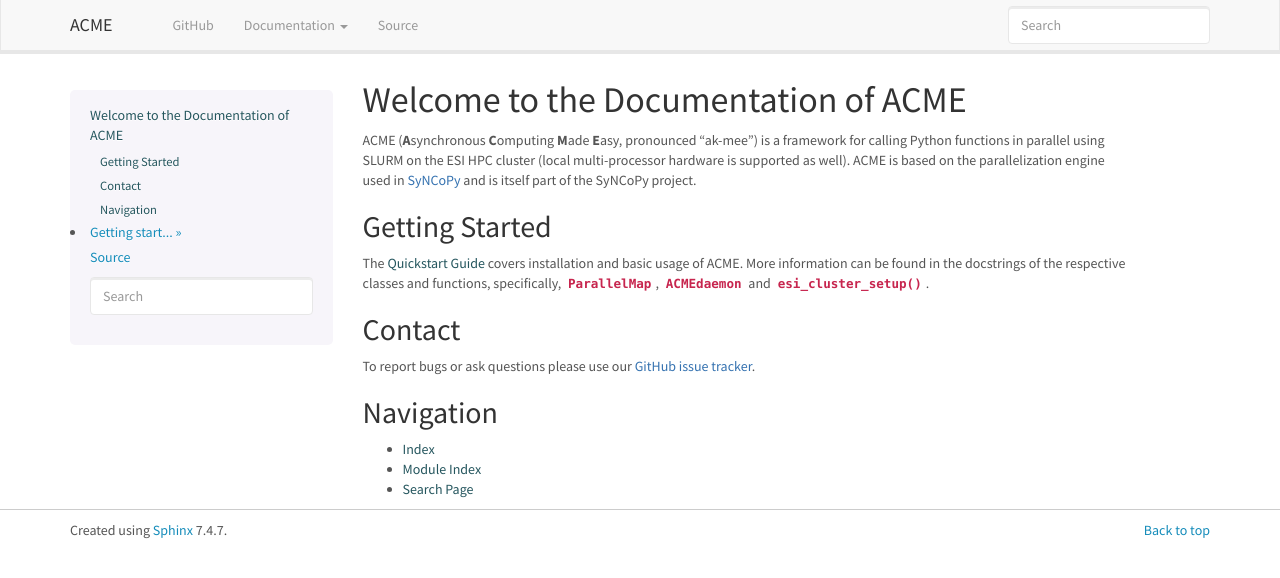
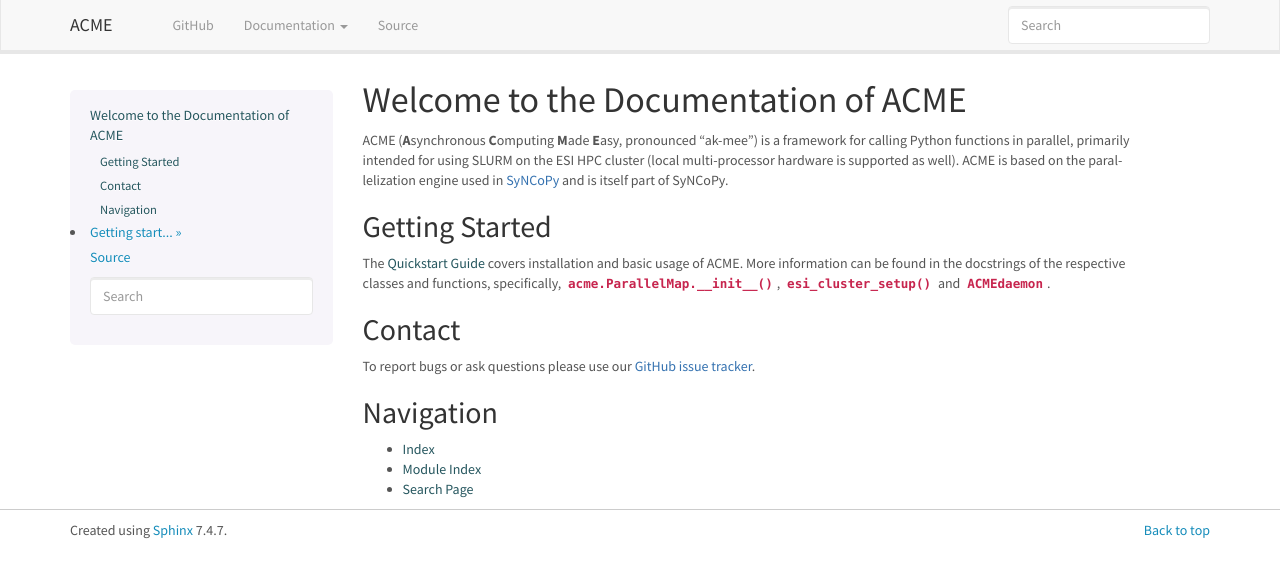
Before and after one commit to esi-neuroscience/acme, a Sphinx documentation site: the page built from doc/source/index.rst, in a window 1280 px wide. Shown: the top 578 px of the page. Built offline with Sphinx 7.4.7, drawn with Linux system fonts in a browser that asks for light colours; the version number could not be read and is left out.

Commit message:
CHG: Updated documentation + prepared online presence
- Proof-read docstring of `ParallelMap.__init__`
- Proof-read documentation's landing page and quickstart guide

On branch dev
Changes to be committed:
	modified:   acme/frontend.py
	modified:   doc/source/index.rst
	modified:   doc/source/quickstart.rst

```diff
--- a/doc/source/index.rst
+++ b/doc/source/index.rst
@@ -8,17 +8,17 @@
 Welcome to the Documentation of ACME
 ====================================
 ACME (**A**\synchronous **C**\omputing **M**\ade **E**\asy, pronounced "ak-mee")
-is a framework for calling Python functions in parallel using SLURM on the ESI
-HPC cluster (local multi-processor hardware is supported as well). ACME is based
-on the parallelization engine used in `SyNCoPy <http://www.syncopy.org/>`_ and
-is itself part of the SyNCoPy project.
+is a framework for calling Python functions in parallel, primarily intended for
+using SLURM on the ESI HPC cluster (local multi-processor hardware is supported as well).
+ACME is based on the parallelization engine used in `SyNCoPy <http://www.syncopy.org/>`_ and
+is itself part of SyNCoPy.
 
 Getting Started
 ---------------
 The :doc:`Quickstart Guide <quickstart>` covers installation and basic usage of ACME.
 More information can be found in the docstrings of the respective classes and
-functions, specifically, :class:`~acme.ParallelMap`, :class:`~acme.ACMEdaemon`
-and :func:`~acme.esi_cluster_setup`.
+functions, specifically, :meth:`acme.ParallelMap.__init__`,
+:func:`~acme.esi_cluster_setup` and :class:`~acme.ACMEdaemon`.
 
 Contact
 -------
```
Also changed, not shown: doc/source/quickstart.rst (+5 -7 lines), 1 other file.
